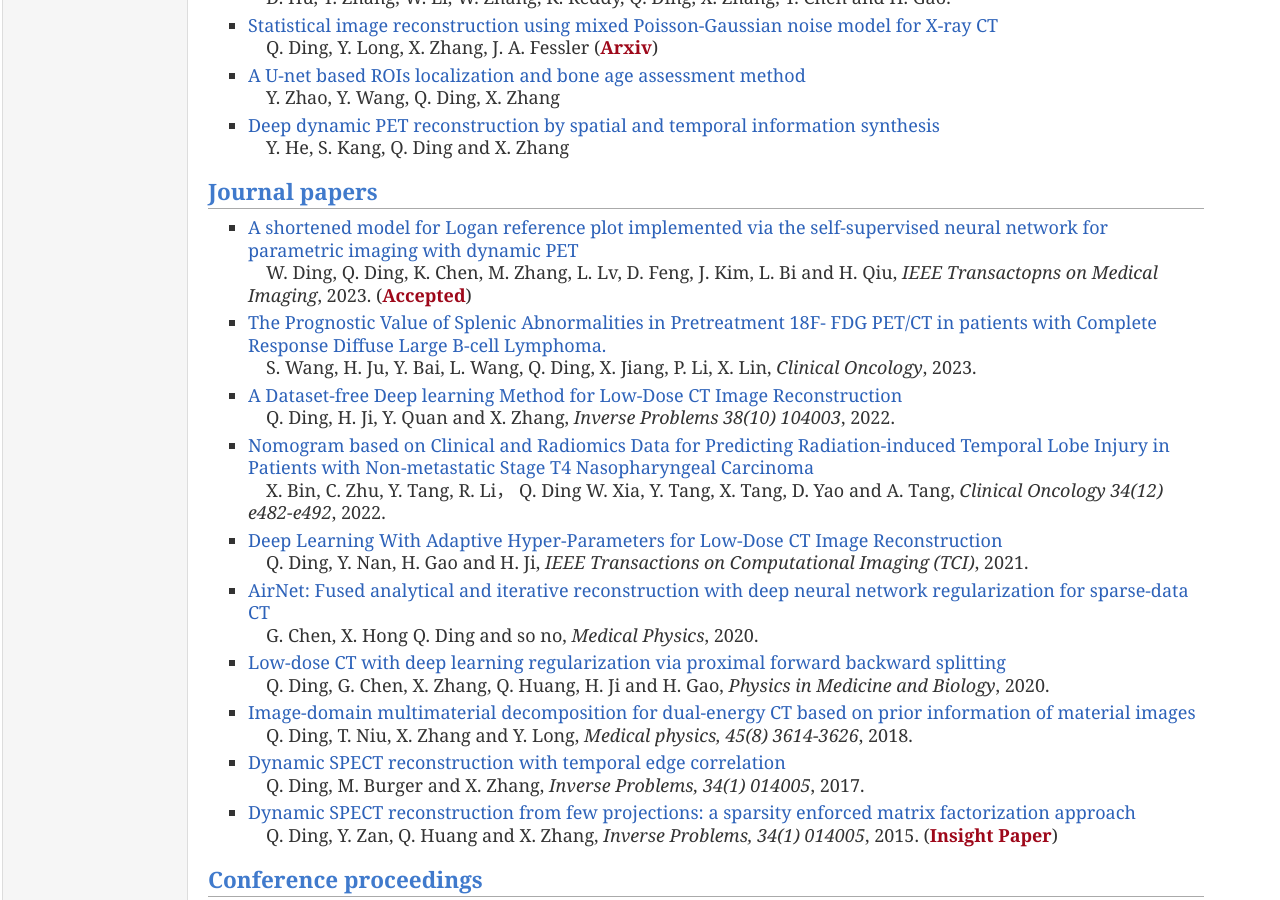
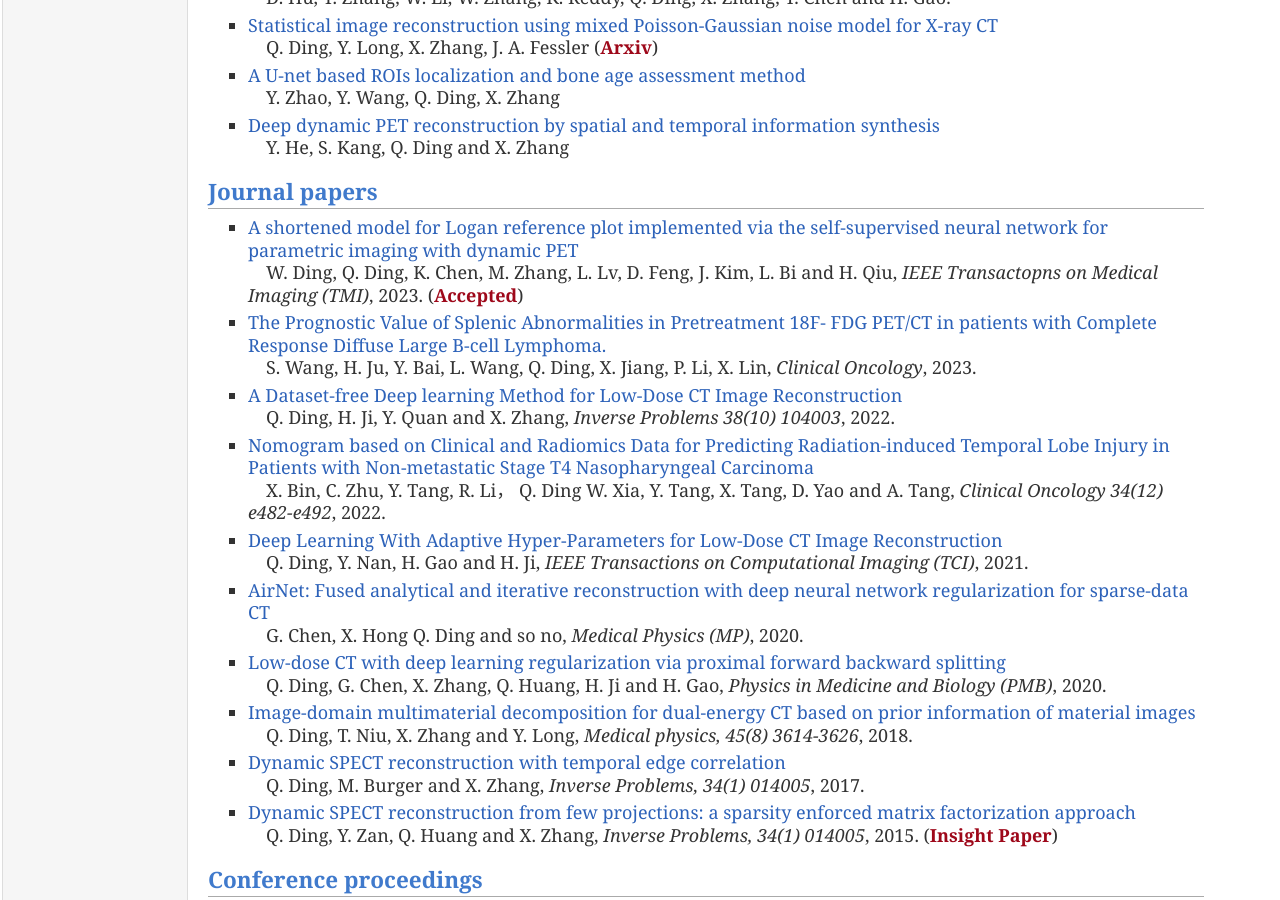
Before and after one commit to QqDing/QqDing.github.io, a Jekyll site: the page built from publication.md, in a window 1280 px wide and 900 px high, scrolled down 222 px. Built offline with Jekyll 4.4.1, drawn with Linux system fonts in a browser that asks for light colours.

Commit message:
Update pub_journal.yml

```diff
--- a/_data/pub_journal.yml
+++ b/_data/pub_journal.yml
@@ -30,7 +30,7 @@ toc:
       papers:
           - authors:  W. Ding, Q. Ding, K. Chen, M. Zhang, L. Lv, D. Feng, J. Kim, L. Bi and H. Qiu
             title: A shortened model for Logan reference plot implemented via the self-supervised neural network for parametric imaging with dynamic PET
-            venue: IEEE Transactopns on Medical Imaging
+            venue: IEEE Transactopns on Medical Imaging (TMI)
             year: 2023
             url:
             misc: <span style="font-weight:600;color:#9e081a;">Accepted</span>
@@ -62,13 +62,13 @@ toc:
 
           - authors: G. Chen, X. Hong Q. Ding and so no
             title: "AirNet: Fused analytical and iterative reconstruction with deep neural network regularization for sparse-data CT"
-            venue: Medical Physics
+            venue: Medical Physics (MP)
             year: 2020
             url:   https://aapm.onlinelibrary.wiley.com/doi/10.1002/mp.14170
             misc:
           - authors: Q. Ding, G. Chen, X. Zhang, Q. Huang, H. Ji and H. Gao
             title: Low-dose CT with deep learning regularization via proximal forward backward splitting
-            venue: Physics in Medicine and Biology
+            venue: Physics in Medicine and Biology (PMB)
             year: 2020
             url: https://iopscience.iop.org/article/10.1088/1361-6560/ab831a
             misc:
```
